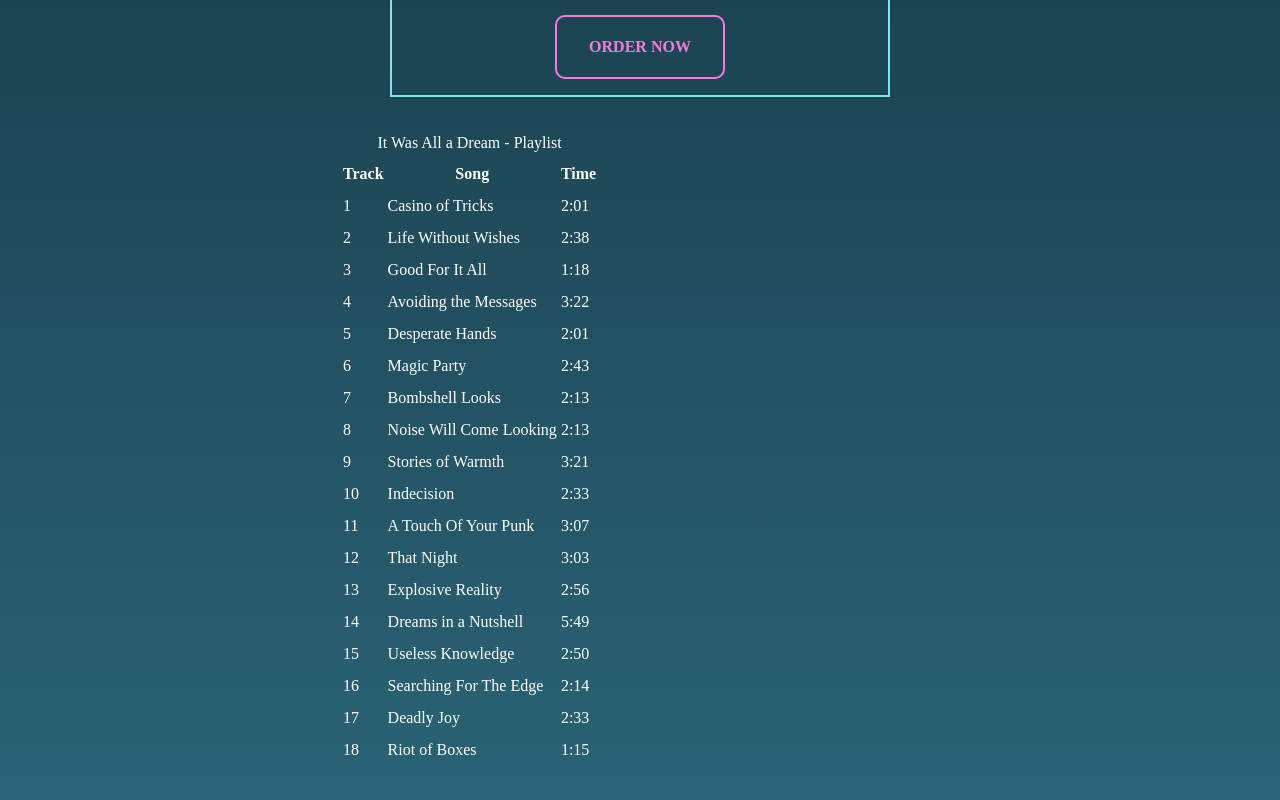
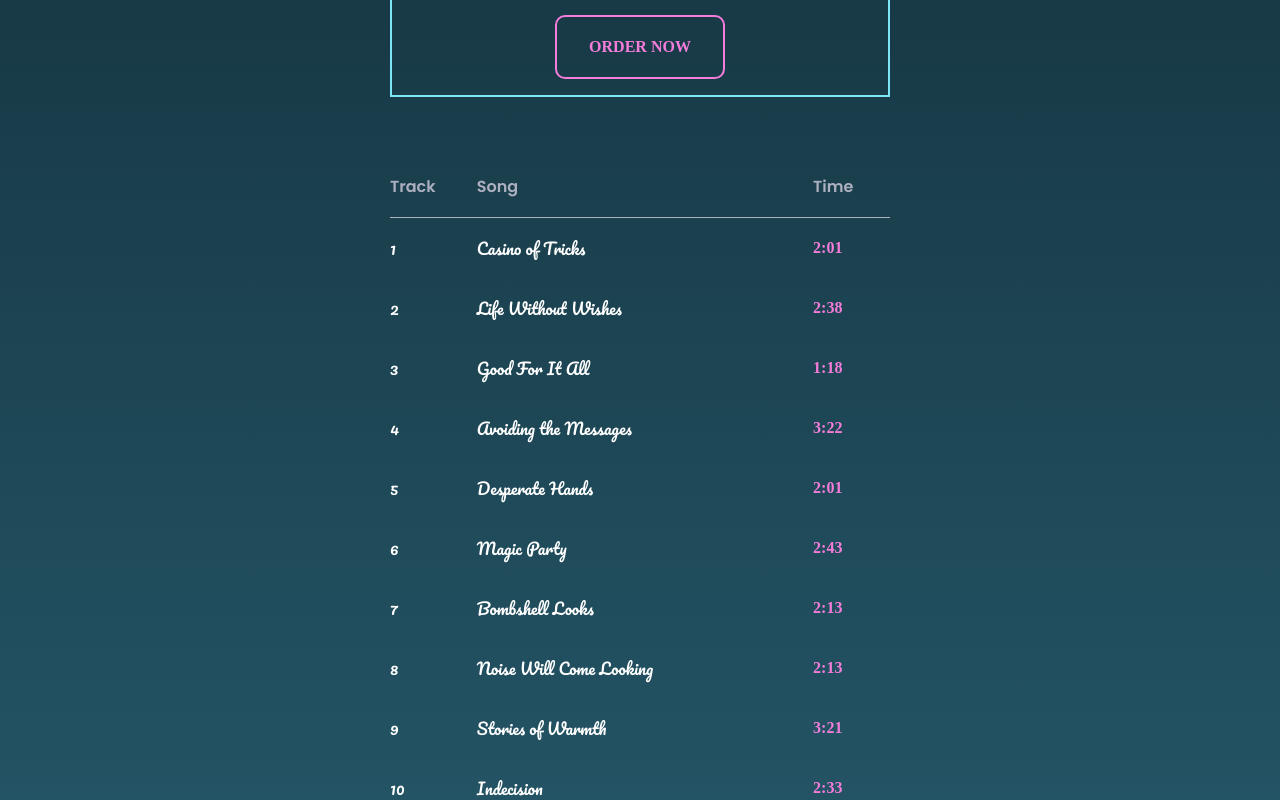
Before and after one commit to nemanjamalesija/advanced-css-layouts, a React (Vite) app: page / in a window 1280 px wide. Shown: the part 1340-2140 px from the top of the page. Built offline with nearby package versions, Linux system fonts and the light colour scheme.

Commit message:
Style playlist

```diff
--- a/src/medium.css
+++ b/src/medium.css
@@ -23,6 +23,7 @@
     --cyan: #7de6f4;
     --black: #050d14;
     --shadow: #050d1480;
+    --grey: #adb0c0;
 
     /* fonts */
     --sans-serif: 'Poppins', sans-serif;
@@ -254,6 +255,39 @@
   }
 }
 
+@layer tracklist {
+  table {
+    max-width: 500px;
+    width: 100%;
+    margin: 0 auto;
+    font-family: var(--cursive);
+    /* remove default border from the table */
+    border-collapse: collapse;
+  }
+
+  caption {
+    visibility: collapse;
+  }
+
+  th,
+  td {
+    padding: 1rem 0;
+  }
+
+  th {
+    font-family: var(--sans-serif);
+    text-align: left;
+    border-bottom: 1px solid var(--grey);
+    color: var(--grey);
+  }
+
+  td:last-child {
+    color: var(--magenta);
+    font-family: var(--serif);
+    font-weight: 600;
+  }
+}
+
 @layer reviews {
   .imggroup {
     margin-top: 2rem;
```
